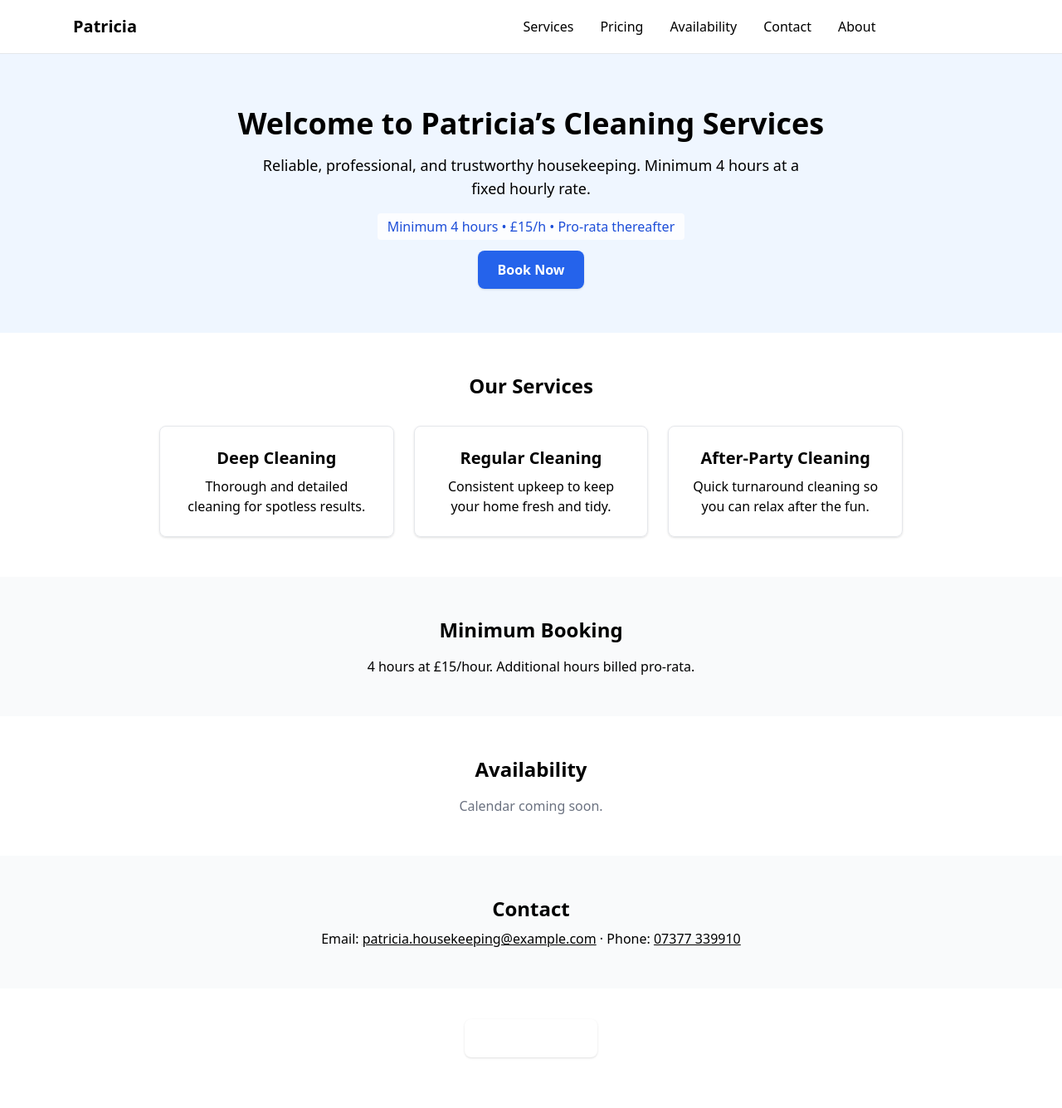
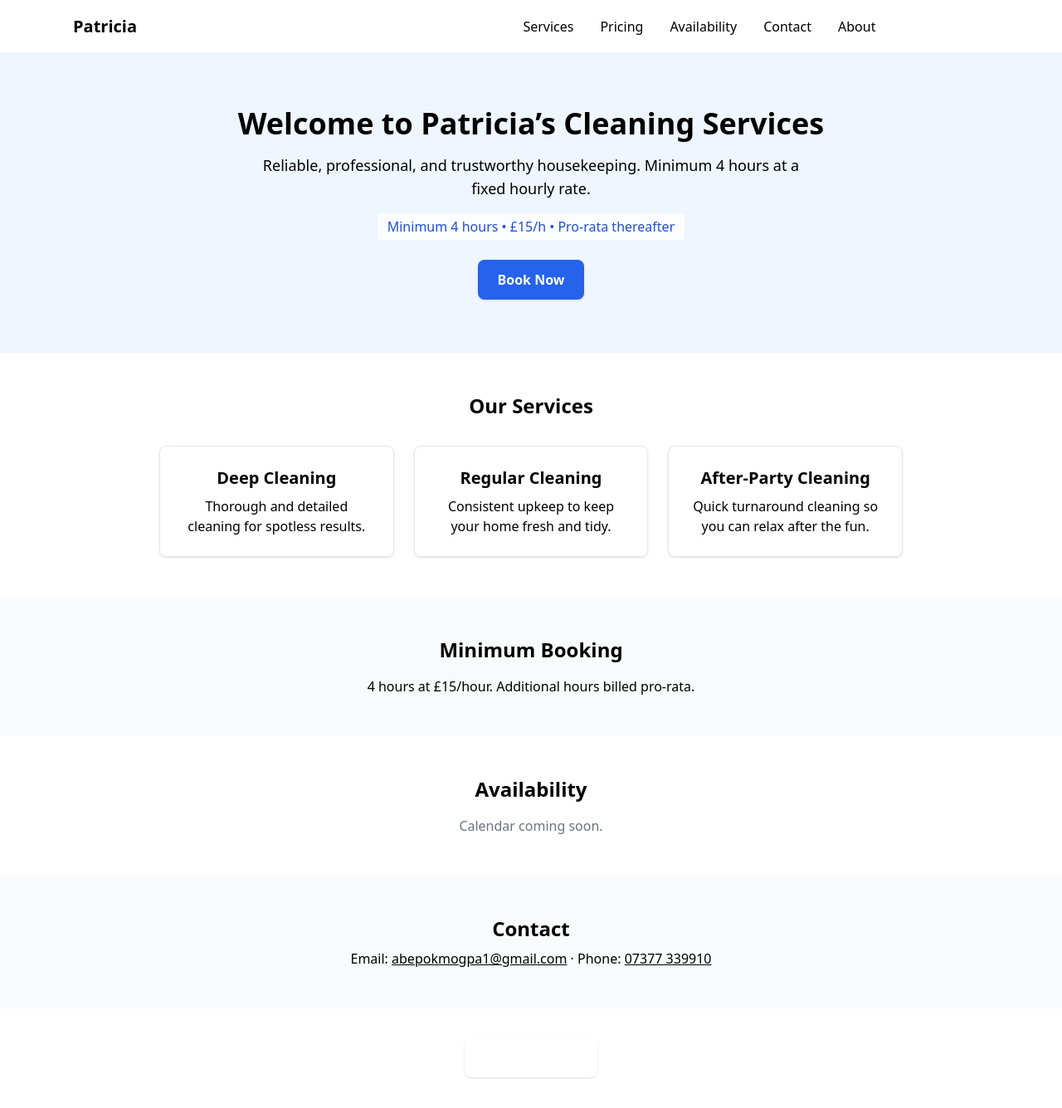
Before and after one commit to AbrahamofLondon/Patricia-cleaning-services, a Next.js app: page / in a window 1280 px wide. Shown: the whole page at 83% size. Before the commit the page ends 1311 px from the top, so only its background shows below. Built offline with nearby package versions, Linux system fonts and the light colour scheme.

Commit message:
pages booking and index.tsx files

```diff
--- a/pages/booking.tsx
+++ b/pages/booking.tsx
@@ -1,4 +1,4 @@
-// pages/booking.tsx (Next.js + Tailwind)
+A// pages/booking.tsx (Next.js + Tailwind)
 // Env needed in .env.local:
 // NEXT_PUBLIC_FORMSPREE_ENDPOINT=https://formspree.io/f/mdkdvvlr
 // NEXT_PUBLIC_RATE=15
--- a/pages/index.tsx
+++ b/pages/index.tsx
@@ -4,9 +4,10 @@ import Navbar from "@/components/Navbar";
 const CAL = process.env.NEXT_PUBLIC_GOOGLE_CALENDAR_EMBED || "";
 const RATE = process.env.NEXT_PUBLIC_RATE || "15";
 
-// 👇 define Patricia's email + phone here (cleaner, easier to update later)
-const CONTACT_EMAIL = process.env.NEXT_PUBLIC_CONTACT_EMAIL || "patricia.housekeeping@example.com";
-const CONTACT_PHONE = process.env.NEXT_PUBLIC_CONTACT_PHONE || "07377 339910";
+// Configurable contact (display vs. tel-safe)
+const CONTACT_EMAIL = process.env.NEXT_PUBLIC_CONTACT_EMAIL || "abepokmogpa1@gmail.com";
+const CONTACT_PHONE_DISPLAY = process.env.NEXT_PUBLIC_CONTACT_PHONE || "07377 339910";
+const CONTACT_PHONE_TEL = (CONTACT_PHONE_DISPLAY || "").replace(/\s+/g, ""); // strip spaces for tel:
 
 export default function Home() {
   return (
@@ -23,13 +24,13 @@ export default function Home() {
           Minimum 4 hours • £{RATE}/h • Pro-rata thereafter
         </p>
         <div>
-          {/* On the homepage, use hash-only link */}
-          <a
-            href="#book"
-            className="px-6 py-3 bg-blue-600 text-white font-semibold rounded-lg shadow hover:bg-blue-700"
+          {/* Direct to booking page (fixes “stopped working”) */}
+          <Link
+            href="/booking"
+            className="inline-block px-6 py-3 bg-blue-600 text-white font-semibold rounded-lg shadow hover:bg-blue-700"
           >
             Book Now
-          </a>
+          </Link>
         </div>
       </section>
 
@@ -84,13 +85,13 @@ export default function Home() {
           </a>
           {" · "}
           Phone:{" "}
-          <a className="underline" href={`tel:${CONTACT_PHONE}`}>
-            {CONTACT_PHONE}
+          <a className="underline" href={`tel:${CONTACT_PHONE_TEL}`}>
+            {CONTACT_PHONE_DISPLAY}
           </a>
         </p>
       </section>
 
-      {/* Book anchor target */}
+      {/* Book anchor target (kept for header link /#book) */}
       <section id="book" className="py-12 bg-white text-center">
         <Link
           href="/booking"
```
